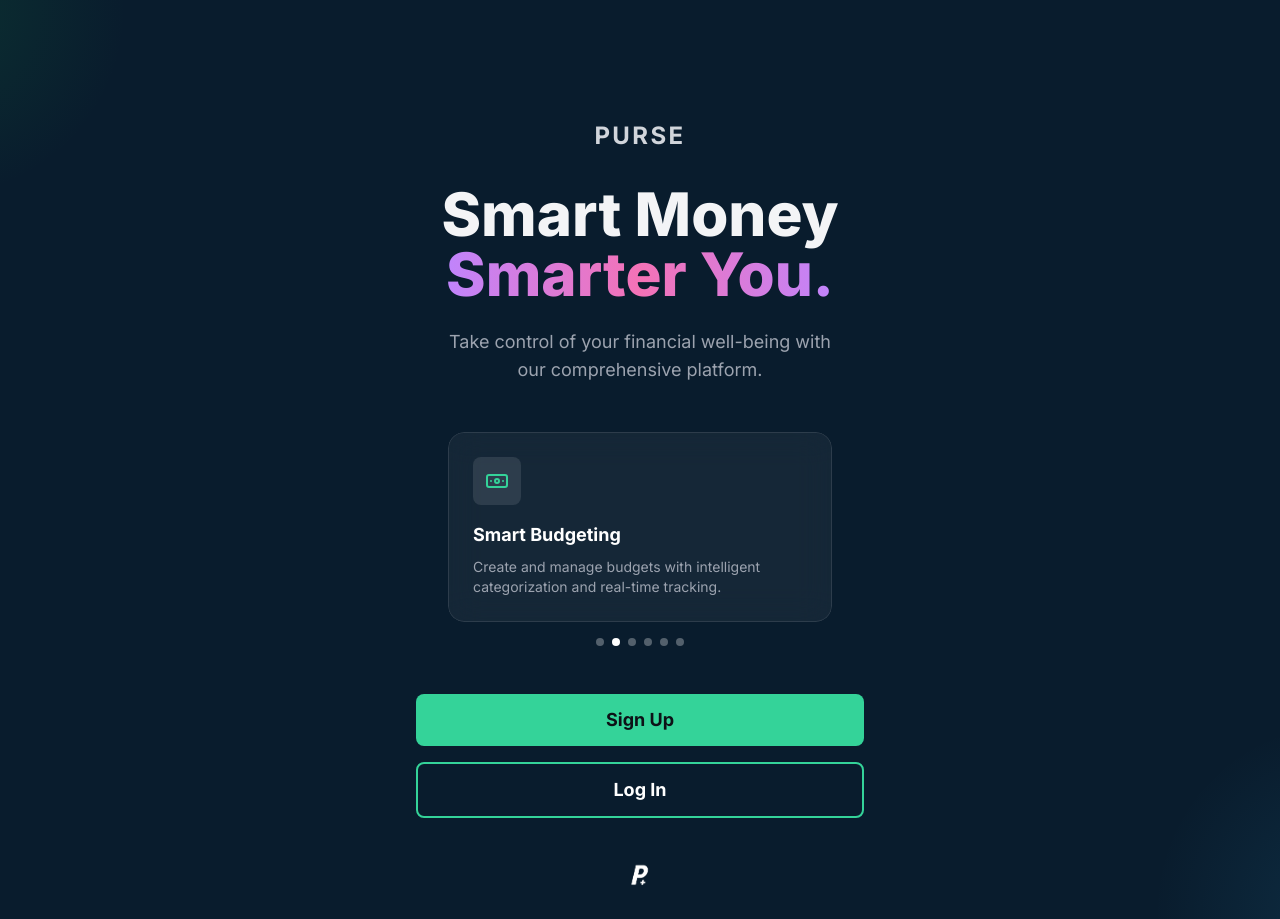
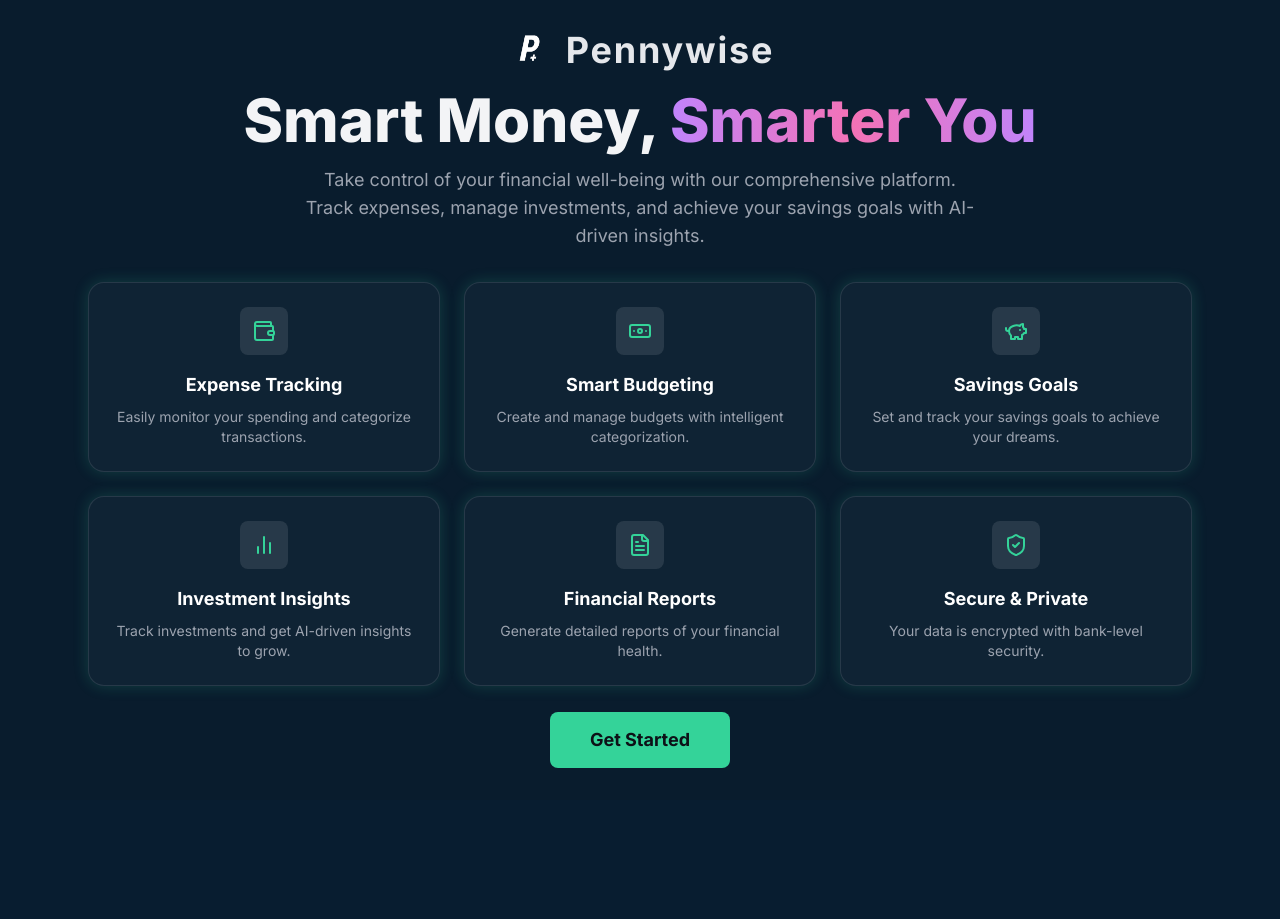
Before and after one commit to dudiddump/Pennywise, a Next.js app: page /home in a window 1280 px wide. After the commit the page ends 800 px from the top, so only its background shows below. Built offline with nearby package versions, Linux system fonts and the light colour scheme.

Commit message:
landing page gacorr

```diff
--- a/package.json
+++ b/package.json
@@ -70,6 +70,7 @@
     "@types/xlsx": "^0.0.35",
     "eslint": "^8",
     "eslint-config-next": "14.2.5",
+    "gh-pages": "^6.3.0",
     "postcss": "^8",
     "tailwindcss": "^3.4.1",
     "typescript": "^5"
--- a/src/app/home/page.tsx
+++ b/src/app/home/page.tsx
@@ -4,12 +4,13 @@ import { useRouter } from 'next/navigation';
 import React, { useState, useEffect, useCallback } from 'react';
 import { Banknote, Wallet, ShieldCheck, BarChart2, PiggyBank, FileText } from 'lucide-react';
 import Image from 'next/image';
-import { cn } from '@/lib/utils'; // Assuming you have a cn utility for classnames
+import { cn } from '@/lib/utils';
+import { Button } from '@/components/ui/button';
 
-// --- Reusable Feature Card Component ---
+// --- Reusable Feature Card Component with Neon Box Shadow ---
 const FeatureCard = ({ icon, title, description }: { icon: React.ReactNode, title: string, description: string }) => (
-  <div className="flex-shrink-0 w-full bg-white/5 p-6 rounded-2xl border border-white/10 backdrop-blur-lg">
-    <div className="bg-white/10 text-[#34D399] w-12 h-12 rounded-lg flex items-center justify-center mb-4">
+  <div className="relative h-full flex flex-col items-center text-center bg-[#0F2334] p-6 rounded-2xl border border-white/10 transition-shadow duration-300 shadow-[0_0_15px_rgba(52,211,153,0.2)] hover:shadow-[0_0_25px_rgba(52,211,153,0.4)]">
+    <div className="bg-white/10 text-[#34D399] w-12 h-12 rounded-lg flex items-center justify-center mb-4 flex-shrink-0">
       {icon}
     </div>
     <h3 className="font-bold text-lg text-white mb-2">{title}</h3>
@@ -21,122 +22,96 @@ const LandingPage = () => {
   const router = useRouter();
   const [currentIndex, setCurrentIndex] = useState(0);
 
-  // Updated array with all 6 features
   const features = [
-    {
-      icon: <Wallet size={24} />,
-      title: "Expense Tracking",
-      description: "Easily monitor your spending and categorize transactions to see where your money goes.",
-    },
-    {
-      icon: <Banknote size={24} />,
-      title: "Smart Budgeting",
-      description: "Create and manage budgets with intelligent categorization and real-time tracking.",
-    },
-    {
-      icon: <PiggyBank size={24} />,
-      title: "Savings Goals",
-      description: "Set and track your savings goals to achieve your financial dreams faster.",
-    },
-    {
-      icon: <BarChart2 size={24} />,
-      title: "Investment Insights",
-      description: "Track your investments and get AI-driven insights to grow your portfolio.",
-    },
-    {
-      icon: <FileText size={24} />,
-      title: "Financial Reports",
-      description: "Generate detailed financial reports to get a clear overview of your financial health.",
-    },
-    {
-      icon: <ShieldCheck size={24} />,
-      title: "Secure & Private",
-      description: "Your financial data is encrypted and protected with bank-level security.",
-    },
+    { icon: <Wallet size={24} />, title: "Expense Tracking", description: "Easily monitor your spending and categorize transactions." },
+    { icon: <Banknote size={24} />, title: "Smart Budgeting", description: "Create and manage budgets with intelligent categorization." },
+    { icon: <PiggyBank size={24} />, title: "Savings Goals", description: "Set and track your savings goals to achieve your dreams." },
+    { icon: <BarChart2 size={24} />, title: "Investment Insights", description: "Track investments and get AI-driven insights to grow." },
+    { icon: <FileText size={24} />, title: "Financial Reports", description: "Generate detailed reports of your financial health." },
+    { icon: <ShieldCheck size={24} />, title: "Secure & Private", description: "Your data is encrypted with bank-level security." },
   ];
 
   const nextSlide = useCallback(() => {
     setCurrentIndex((prevIndex) => (prevIndex === features.length - 1 ? 0 : prevIndex + 1));
   }, [features.length]);
 
-  // Optional: Auto-play functionality
   useEffect(() => {
-    const slideInterval = setInterval(nextSlide, 5000); // Change slide every 5 seconds
+    const slideInterval = setInterval(nextSlide, 5000);
     return () => clearInterval(slideInterval);
   }, [nextSlide]);
 
   return (
     <div className="relative min-h-screen w-full bg-[#091C2D] text-white flex flex-col font-poppins overflow-hidden">
       {/* Background radial gradient effects */}
-      <div className="absolute top-[-20%] left-[-20%] w-96 h-96 bg-[radial-gradient(circle_at_center,_rgba(22,163,74,0.15)_0%,_transparent_70%)] -z-0"></div>
-      <div className="absolute bottom-[-20%] right-[-20%] w-96 h-96 bg-[radial-gradient(circle_at_center,_rgba(56,189,248,0.1)_0%,_transparent_70%)] -z-0"></div>
+      <div className="absolute top-[-25%] left-[-25%] w-[1000px] h-[1000px] bg-[radial-gradient(circle_at_center,_rgba(22,163,74,0.15)_0%,_transparent_75%)] -z-10"></div>
+      <div className="absolute bottom-[-25%] right-[-25%] w-[1000px] h-[1000px] bg-[radial-gradient(circle_at_center,_rgba(56,189,248,0.1)_0%,_transparent_75%)] -z-10"></div>
 
-      <div className="relative z-10 flex flex-col flex-grow items-center justify-between p-6">
+      {/* Main content area that grows to fill available space */}
+      <div className="relative z-10 flex flex-col flex-grow items-center justify-center w-full max-w-6xl mx-auto p-6">
+        <main className="flex flex-col items-center text-center w-full">
+          <div className="flex items-center gap-3 mb-4">
+              <Image src="/pennywise-logo.png" alt="Pennywise Logo" width={40} height={40} className="h-10 w-10 md:h-12 md:w-12" />
+              <h1 className="text-3xl md:text-4xl font-bold tracking-wider text-gray-200">Pennywise</h1>
+          </div>
 
-        <main className="flex flex-col items-center text-center w-full mt-16 sm:mt-24">
-          <h1 className="text-2xl font-bold tracking-widest text-gray-300 mb-8">PURSE</h1>
-          <h2 className="text-5xl md:text-6xl font-extrabold leading-tight">
-            <span className="text-gray-100">Smart Money</span>
-            <br />
-            <span className="bg-gradient-to-r from-purple-400 via-pink-400 to-purple-400 bg-clip-text text-transparent">
-              Smarter You.
-            </span>
+          <h2 className="text-5xl sm:text-6xl font-extrabold leading-tight">
+            <span className="text-gray-100">Smart Money, </span>
+            <span className="block mt-1 md:inline md:mt-0 bg-gradient-to-r from-purple-400 via-pink-400 to-purple-400 bg-clip-text text-transparent">Smarter You</span>
           </h2>
-          <p className="mt-6 text-base md:text-lg text-gray-400 max-w-sm mx-auto">
-            Take control of your financial well-being with our comprehensive platform.
+          <p className="mt-4 text-base md:text-lg text-gray-400 max-w-2xl mx-auto">
+            Take control of your financial well-being with our comprehensive platform. Track expenses, manage investments, and achieve your savings goals with AI-driven insights.
           </p>
         </main>
 
-        {/* Features Carousel Section */}
-        <div className="w-full max-w-xs sm:max-w-sm mt-12 relative">
+        {/* --- MOBILE CAROUSEL --- */}
+        <div className="md:hidden w-full max-w-xs sm:max-w-sm mt-8 relative">
           <div className="overflow-hidden rounded-2xl">
             <div
               className="flex transition-transform duration-500 ease-in-out"
               style={{ transform: `translateX(-${currentIndex * 100}%)` }}
             >
               {features.map((feature, index) => (
-                <div key={index} className="w-full flex-shrink-0">
+                <div key={index} className="w-full flex-shrink-0 p-1">
                   <FeatureCard {...feature} />
                 </div>
               ))}
             </div>
           </div>
-          {/* Navigation Dots */}
           <div className="flex justify-center gap-2 mt-4">
             {features.map((_, index) => (
-              <button
-                key={index}
-                onClick={() => setCurrentIndex(index)}
-                className={cn(
-                  "w-2 h-2 rounded-full transition-colors",
-                  currentIndex === index ? "bg-white" : "bg-white/30"
-                )}
-              />
+              <button key={index} onClick={() => setCurrentIndex(index)} className={cn("w-2 h-2 rounded-full transition-colors", currentIndex === index ? "bg-white" : "bg-white/30")} />
             ))}
           </div>
         </div>
 
-        <footer className="w-full max-w-md mx-auto text-center mt-12 space-y-4">
-          <button
-            onClick={() => router.push('/sign-up')}
-            className="w-full bg-[#34D399] text-[#0D1117] font-bold py-3 rounded-lg text-lg hover:bg-[#2cb985] transition-all duration-300 transform hover:scale-105"
-          >
+        {/* --- DESKTOP GRID --- */}
+        <div className="hidden md:grid grid-cols-2 lg:grid-cols-3 gap-6 mt-8 w-full">
+          {features.map((feature, index) => (
+            <FeatureCard key={index} {...feature} />
+          ))}
+        </div>
+      </div>
+
+      {/* Footer section that does not grow, sits at the bottom */}
+      <div className="relative z-10 w-full flex-shrink-0 pb-8">
+        {/* --- MOBILE FOOTER --- */}
+        <footer className="md:hidden w-full max-w-md mx-auto text-center space-y-4 px-6">
+          <Button onClick={() => router.push('/sign-up')} className="w-full bg-[#34D399] text-[#0D1117] font-bold py-3 rounded-lg text-lg hover:bg-[#2cb985]">
             Sign Up
-          </button>
-          <button
-            onClick={() => router.push('/sign-in')}
-            className="w-full border-2 border-[#34D399] text-white font-bold py-3 rounded-lg text-lg hover:bg-[#34D399] hover:text-[#0D1117] transition-all duration-300 transform hover:scale-105"
-          >
+          </Button>
+          <Button onClick={() => router.push('/sign-in')} variant="outline" className="w-full border-2 border-[#34D399] text-white font-bold py-3 rounded-lg text-lg hover:bg-[#34D399] hover:text-[#0D1117]">
             Log In
-          </button>
-          <div className="pt-6 flex justify-center">
-            <Image
-              src="/pennywise-logo.png"
-              alt="Pennywise Logo"
-              width={40}
-              height={40}
-            />
-          </div>
+          </Button>
+        </footer>
+
+        {/* --- DESKTOP FOOTER --- */}
+        <footer className="hidden md:block text-center">
+            <Button
+              onClick={() => router.push('/sign-up')}
+              className="bg-[#34D399] text-[#0D1117] font-bold rounded-lg text-lg h-14 px-10 hover:bg-[#2cb985] transition-all duration-300 transform hover:scale-105"
+            >
+              Get Started
+            </Button>
         </footer>
       </div>
     </div>
```
Also changed, not shown: 1 other file (tests, documents, lock files or other folders).
